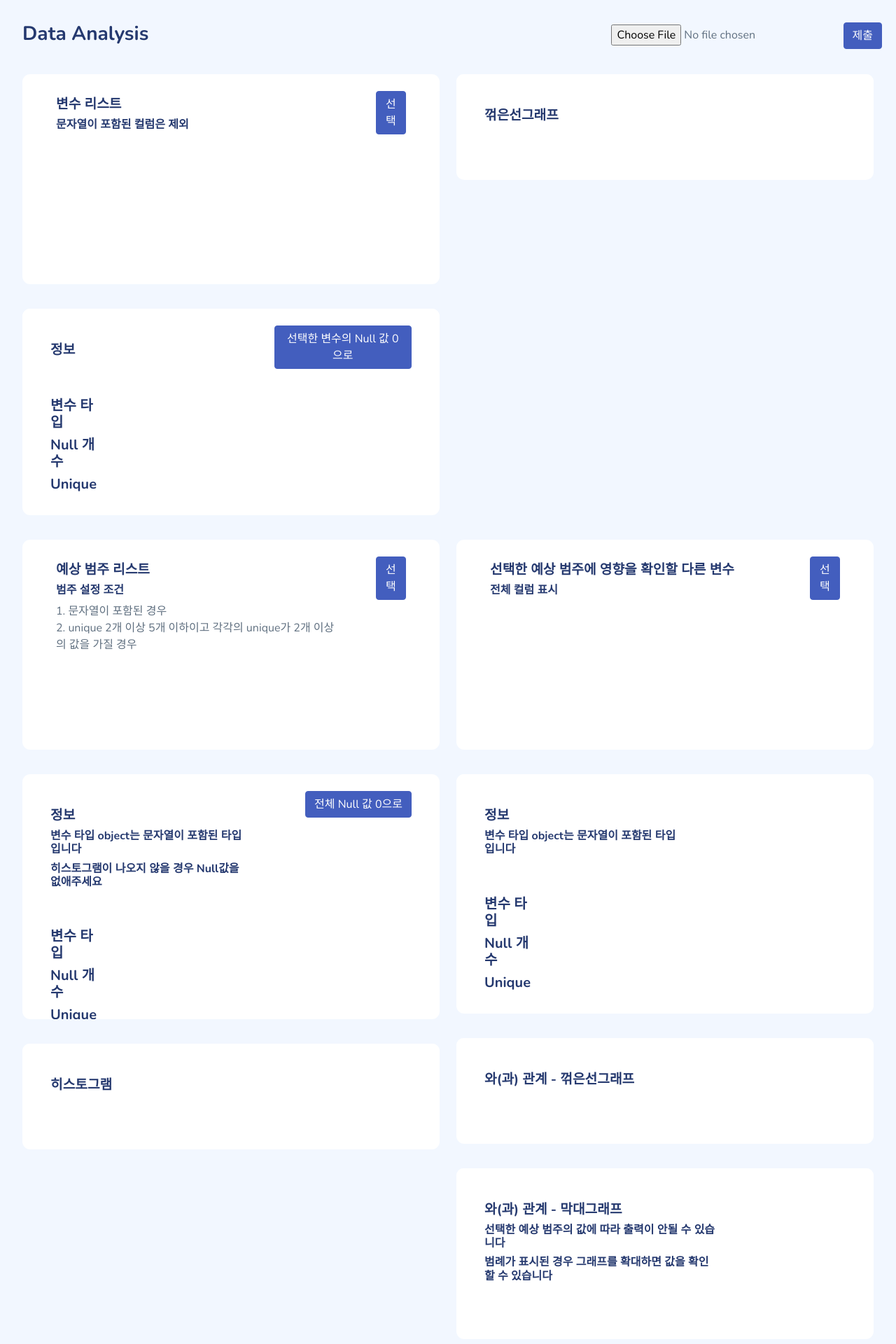
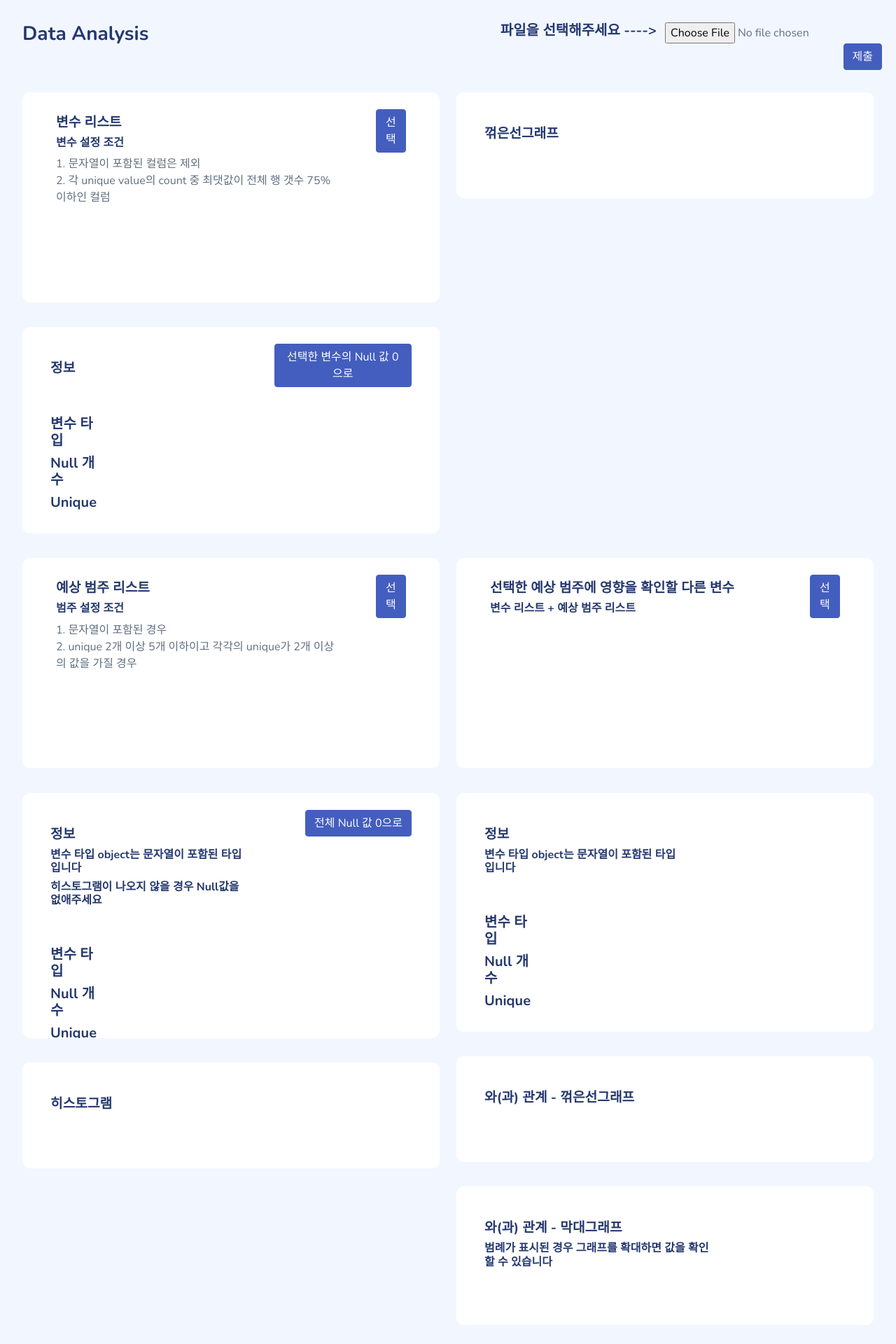
Before and after one commit to Chihyuk/DataAnalysis, a Django app: page / in a window 1280 px wide. Shown: the top 1920 px of the page at 70% size. Run offline with Django 4.2, Linux system fonts and the light colour scheme; some libraries are stand-ins or nearby versions.

Commit message:
변수 조건 설정

```diff
--- a/dataweb/main/templates/index.html
+++ b/dataweb/main/templates/index.html
@@ -24,10 +24,13 @@
         <div id="main">
             <div class="page-heading">
                 <div class="row">
-                    <div class="col-12 col-md-4">
+                    <div class="col-12 col-md-2">
                         <h3>Data Analysis</h3>
                     </div>
-                    <div class="col-12 col-md-8 px-0", style="text-align: right;">
+                    <div class="col-12 col-md-7", style="text-align: right;">
+                        <h5>{{nodata}}</h5>
+                    </div>
+                    <div class="col-12 col-md-3 px-0", style="text-align: right;">
                         <!-- 파일 upload 받기 -->
                         <form action="" method="post" enctype="multipart/form-data">
                             {% csrf_token %}
@@ -47,7 +50,9 @@
                                 <div class="row px-3 py-2 mx-2">
                                     <div class="card-header col-lg-10">
                                         <h4>변수 리스트</h4>
-                                        <h6>문자열이 포함된 컬럼은 제외<h6>
+                                        <h6>변수 설정 조건</h6>
+                                        <h7>1. 문자열이 포함된 컬럼은 제외<h7><br>
+                                        <h7>2. 각 unique value의 count 중 최댓값이 전체 행 갯수 75% 이하인 컬럼</h7>
                                     </div>
                                     <div class="card-body col-lg-2 py-3" style="text-align: right;">
                                         <button class="btn btn-primary">선택</button>
@@ -166,7 +171,7 @@
                                 <div class="row px-3 py-2 mx-2">
                                     <div class="card-header col-lg-10">
                                         <h4>선택한 예상 범주에 영향을 확인할 다른 변수</h4>
-                                        <h6>전체 컬럼 표시</h6>
+                                        <h6>변수 리스트 + 예상 범주 리스트</h6>
                                     </div>
                                     <div class="card-body col-lg-2 py-3" style="text-align: right;">
                                         <button class="btn btn-primary">선택</button>
@@ -175,12 +180,12 @@
                                 <div class="card-content pb-4">
                                     <div class="row mx-4 py-2">
                                         {% csrf_token %}
-                                        {% for ind in index %}
+                                        {% for cd in category_add %}
                                             <div class="col-12 col-lg-1 cat_radio_btn py-2">
-                                                <input id="selected_add_category" type="radio" name="selected_add_category" value={{ind}}>
+                                                <input id="selected_add_category" type="radio" name="selected_add_category" value={{cd}}>
                                             </div>
                                             <div class="col-12 col-lg-3 py-2">
-                                                {{ind}}
+                                                {{cd}}
                                             </div>
                                         {% endfor %}
                                     </div>
@@ -301,7 +306,6 @@
                             <div class="card-header row mx-0">
                                 <div class="card-header col-lg-8 mx-0 px-3">
                                     <h4>{{selected_add_category_name}}와(과) 관계 - 막대그래프</h4>
-                                    <h6>선택한 예상 범주의 값에 따라 출력이 안될 수 있습니다</h6>
                                     <h6>범례가 표시된 경우 그래프를 확대하면 값을 확인할 수 있습니다</h6>
                                 </div>
                             </div>
--- a/dataweb/main/views.py
+++ b/dataweb/main/views.py
@@ -79,8 +79,8 @@
     # csv 첨부파일 경로 지정
     path = f"temp/{ip}.csv"
     # path = "temp/58.238.38.231.csv"
-    print("시작", filename, path )
-    # input data
+
+        # 사용자로부터 첨부파일 받아오기
     try:
         # 첨부 파일 가져오기
         if 'inputfile' in req.FILES:
@@ -98,12 +98,19 @@
 
             # 이전에 입력한 항목 초기화
             reset()
+    except:
+        # input data가 없으면 초기화하고 내용 없이 return
+        print("첨부파일 받는 중 error 발생")
+        reset()
+        return render(req, 'index.html', data)
 
+    # 받은 csv파일로 데이터프레임 만들기
+    try:
         # 지정한 경로에 있는 csv 파일을 읽어오기
         df = pd.read_csv(path)
     except:
-        # input data가 없으면 초기화하고 내용 없이 return
-        print("error 발생")
+        print("데이터 프레임 만드는 중 error 발생")
+        data['nodata'] = "파일을 선택해주세요   ---->"
         reset()
         return render(req, 'index.html', data)
 
@@ -196,27 +203,51 @@
     try:
         # 문자열일 경우 or
         # 유일하지 않고, 값을 가지고 있는게 1 이상이고 값 종류는 5개 이하인 것
-        objectDF = []
+        objectName = []
         # objeect type이 아닌 것들을 담을 리스트
-        nonObjectDF = []
+        nonObjectName = []
         dt = df.dtypes
         for d in range(len(dt)):
             if dt[d] == object:
-                objectDF.append(dt.index[d])
+                objectName.append(dt.index[d])
             else:
-                nonObjectDF.append(dt.index[d])
+                nonObjectName.append(dt.index[d])
                 vc = df.iloc[:,d].value_counts()
                 if vc.count() > 1 and vc.sort_values().values[0] > 1 and len(vc) <= 5:
-                    objectDF.append(dt.index[d])
+                    objectName.append(dt.index[d])
 
         # 범주에 해당되는 값의 범주 이름을 리스트형으로 전달
-        data['category'] = objectDF
-        # 문자열이 없는 리스트
-        data['nonObject'] = nonObjectDF
-        # 추가 범주 생성
-        data['category_add'] = objectDF
+        data['category'] = objectName
     except:
         print("범주 생성 중 error 발생")
+
+    # 변수 생성
+    try:
+        nonObjectDF = df[nonObjectName]
+        lenNO = len(nonObjectDF)
+
+        # 조건 : 문자열이 없는 리스트 + unique value의 count 중 최댓값이 전체 row의 75% 이하인 column
+        nonObjectDFX75Name = []
+        for ln in range(lenNO):
+            try:
+                no = nonObjectDF.iloc[:,ln]
+                # 75% 기준 이유 : M1_PPM_FREE_SCRB_CNT 컬럼이 unique value의 count 최댓값 37k 이면서 유의미한 값을 가진다고 판단
+                if (lenNO*0.75) > max(no.value_counts()):
+                    nonObjectDFX75Name.append(no.name)
+            except:
+                continue
+
+        # 변수 생성
+        data['nonObject'] = nonObjectDFX75Name
+    except:
+        print("변수 생성 중 error 발생")
+
+    # 추가 변수 생성
+    try:
+        addValidation = list(set(objectName + nonObjectDFX75Name))
+        data['category_add'] = sorted(addValidation)
+    except:
+        print("추가 변수 생성 중 error 발생")
 
     print("범주 생성 시간 : ", time.time() - start)
 
```
